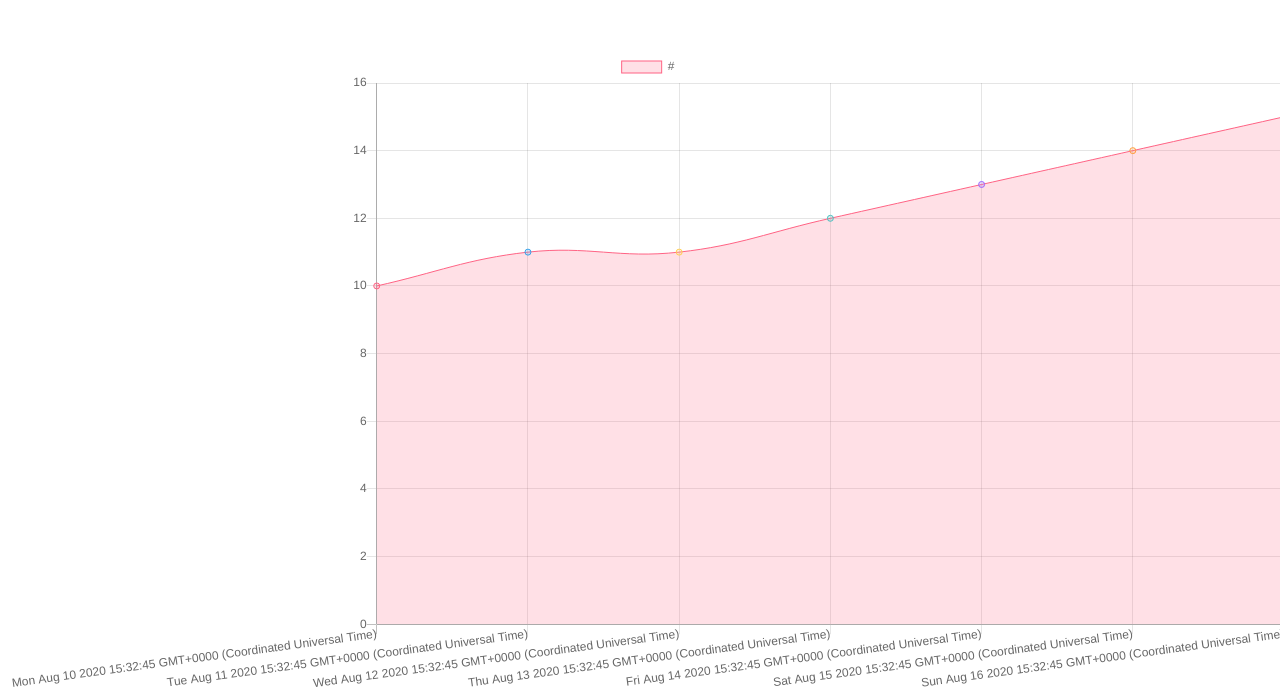
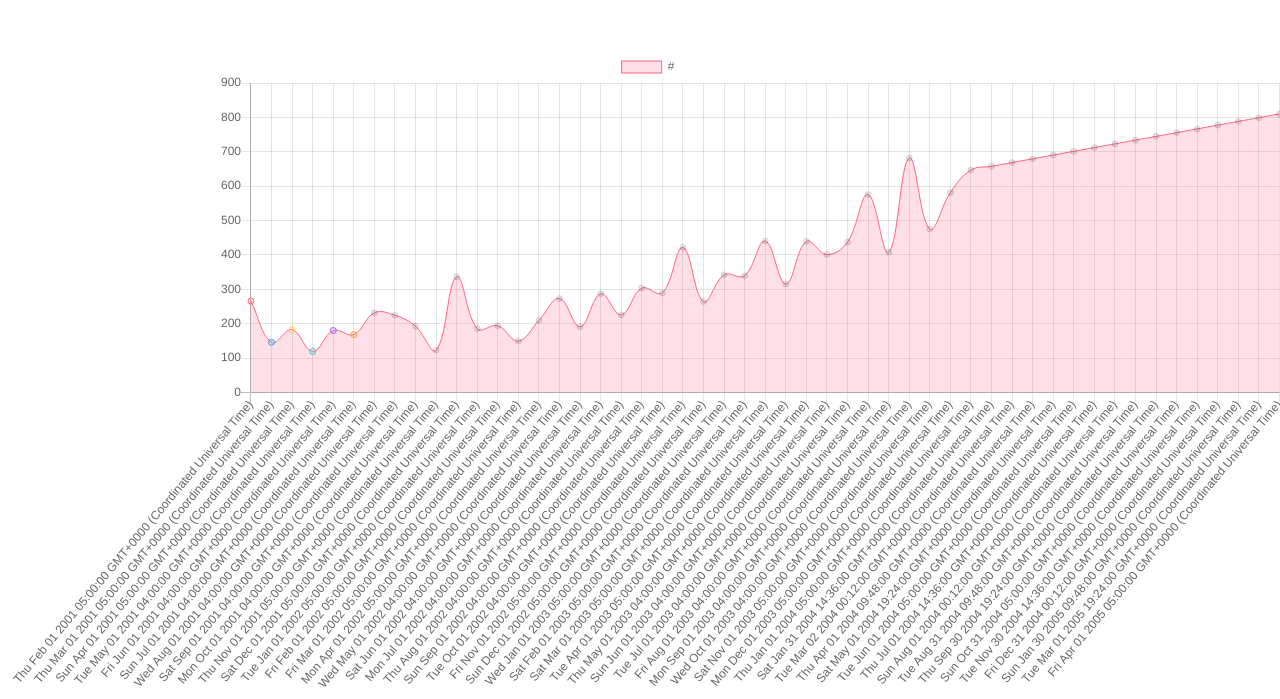
Before and after one commit to josephterencefarnan/internship-project, a website: page src/index.html in a window 1280 px wide. Shown: the part 357-1056 px from the top of the page. Drawn offline with nearby package versions, Linux system fonts and the light colour scheme.

Commit message:
finished linear cases

```diff
--- a/src/index.html
+++ b/src/index.html
@@ -1,7 +1,9 @@
 <script src="../node_modules/chart.js/dist/Chart.js"></script>
 <script src="./lib/jit/index.js"></script>
 <script src="main.js"></script>
-<body><div style="width: 400px; height: 400px;">
+<body>
+    <div id = "response-message"></div>
+    <div style="width: 400px; height: 400px;">
 </div><canvas id="myChart"></canvas></div></body>
 <script>
 var ctx = document.getElementById('myChart').getContext('2d');
@@ -11,7 +13,34 @@ var input = [
                 [new Date("2020-08-12T15:32:45.123Z"), "0", 11],
                 [new Date("2020-08-13T15:32:45.123Z"), "1", 12]
             ]
-var result = JIT.userInterface(input, "1", 15)
+const request = new XMLHttpRequest();
+request.addEventListener("load", drawChart)
+request.open("GET", "/src/timedata.json")
+request.send()
+function drawChart(event){
+    if (event.target.status === 200){
+var data = JSON.parse(event.target.response)
+console.log(data)
+makeChart(transform(data), 800)
+//refactor, 37 down -> a func, morph data to shape for JIT
+    } else if (event.target.status < 300){
+document.getElementById("response-message").innerHTML = "unknown error: " + event.target.statusText
+    } else if (event.target.status < 400){
+document.getElementById("response-message").innerHTML = "redirection: " + event.target.statusText
+    } else if (event.target.status < 500){
+document.getElementById("response-message").innerHTML = "client error: " + event.target.statusText
+    } else {
+document.getElementById("response-message").innerHTML = "server error: " + event.target.statusText
+    }
+    console.log("Stop")
+}
+function transform(data){
+    return data.map((x) => {
+        return [new Date(x.month), x.sales]
+    })
+}
+function makeChart(input, threshhold, importance){
+    var result = JIT.userInterface(input, importance, threshhold)
 var labels = result.map(function (i){
     return i[0]
 })
@@ -55,4 +84,6 @@ var myChart = new Chart(ctx, {
     }
 });
 myChart.resize()
+}
+
 </script>
--- a/src/lib/jit/index.js
+++ b/src/lib/jit/index.js
@@ -9,7 +9,13 @@ var JIT = {};
         var dateDelta = input[0][0]
         var valuableValues
         if (signifigance === undefined) {
+            sorted.forEach((x, i, a) => {
+                if (x[2] === undefined){
+                    x[2] = x[1]
+                }
+            })
             valuableValues = sorted
+
         }
         else {
             valuableValues = sorted.filter(function(x){
```
